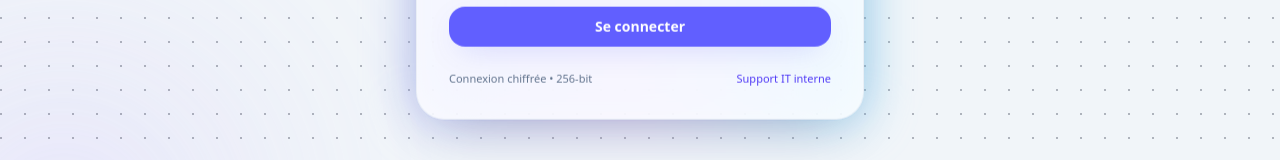
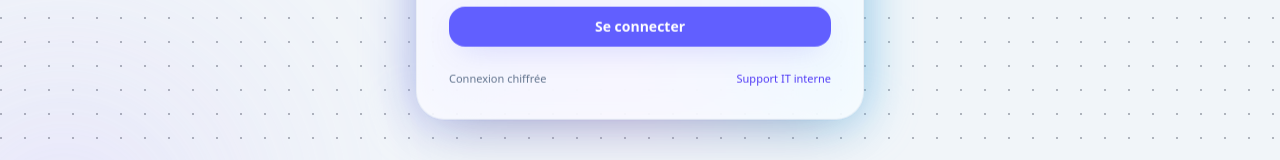
Before and after one commit to Halid13/MasterMonitor, a Next.js app: page /login in a window 1280 px wide. Shown: the part 511-671 px from the top of the page. Built offline with nearby package versions, Linux system fonts and the light colour scheme.

Commit message:
set modify the login page design v0.1

```diff
--- a/src/app/login/page.tsx
+++ b/src/app/login/page.tsx
@@ -103,7 +103,7 @@ export default function LoginPage() {
           </form>
 
           <div className="mt-6 text-[11px] text-slate-500 flex items-center justify-between">
-            <span>Connexion chiffrée • 256-bit</span>
+            <span>Connexion chiffrée</span>
             <span className="text-indigo-600">Support IT interne</span>
           </div>
           <style jsx>{`
```
